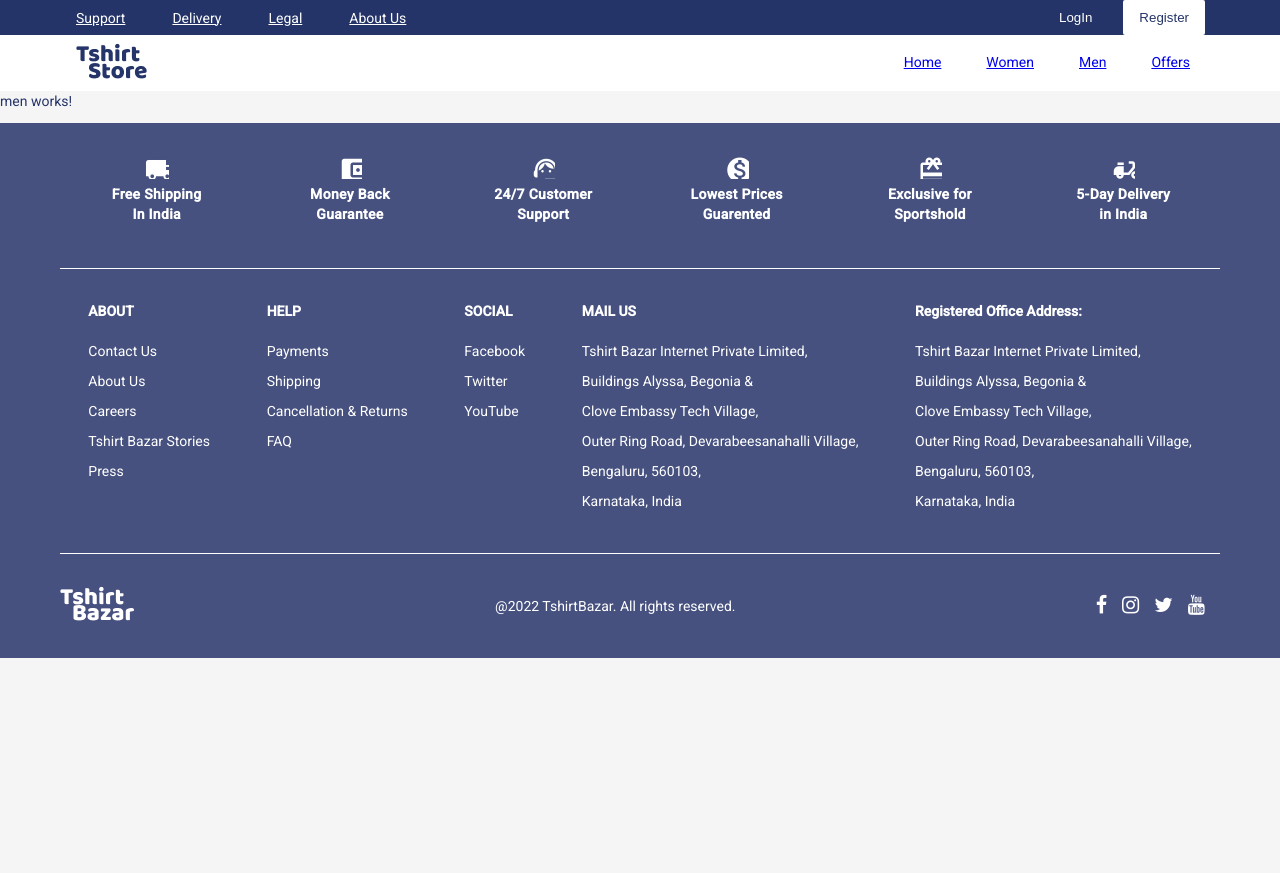
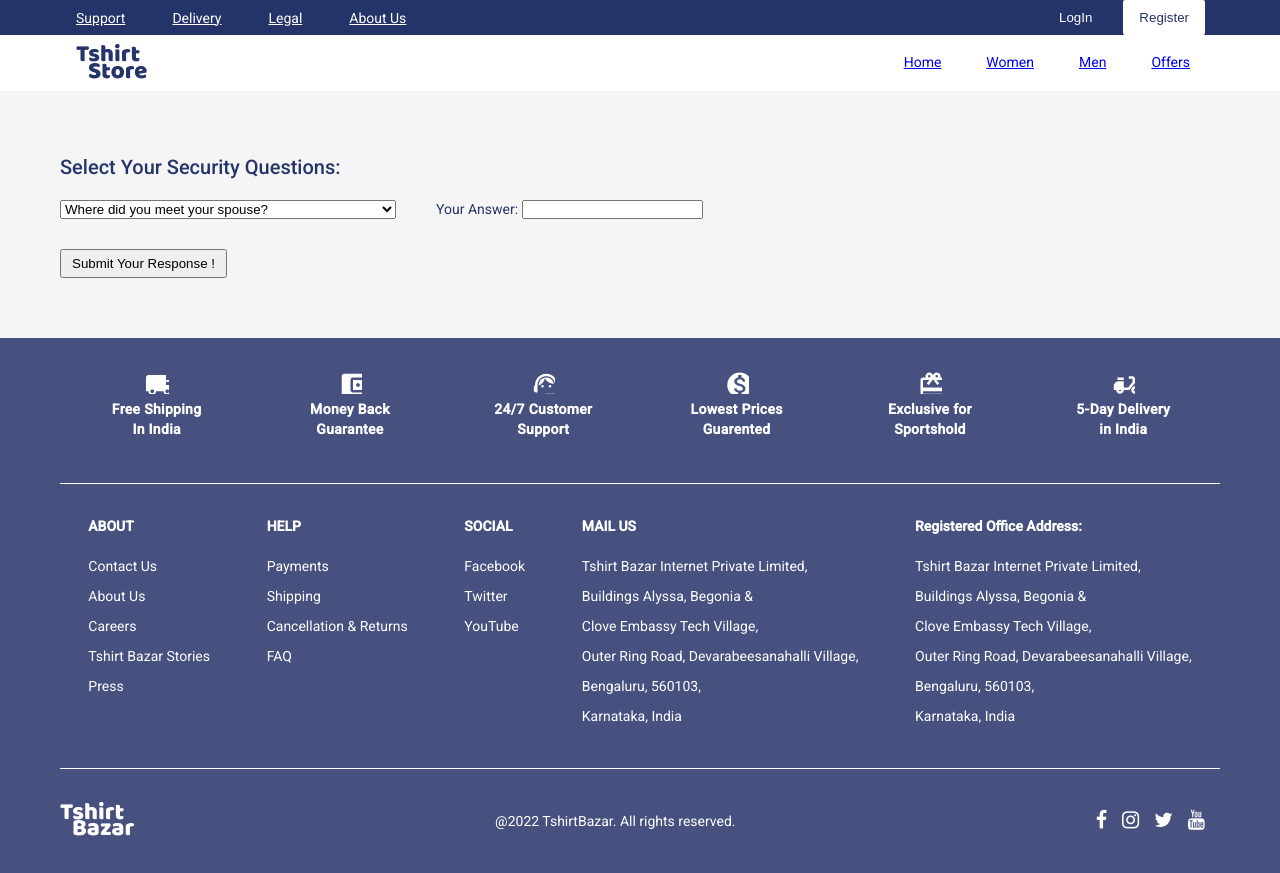
Before and after one commit to irfan-ansari-au28/tshirt-bazar, an Angular app: page /men in a window 1280 px wide. Before the commit the page ends 800 px from the top, so only its background shows below. Built offline with nearby package versions, Linux system fonts and the light colour scheme.

Commit message:
create security question and answer

```diff
--- a/src/app/app.module.ts
+++ b/src/app/app.module.ts
@@ -19,6 +19,7 @@ import { DividerComponent } from './component/divider/divider.component';
 import { BottomBarComponent } from './component/footer/bottom-bar/bottom-bar.component';
 import { FontAwesomeModule } from '@fortawesome/angular-fontawesome';
 import { ProductCardComponent } from './component/product-card/product-card.component';
+import { ReactiveFormsModule } from '@angular/forms';
 
 @NgModule({
   declarations: [
@@ -42,6 +43,7 @@ import { ProductCardComponent } from './component/product-card/product-card.comp
     MatIconModule,
     FontAwesomeModule,
     MatCardModule,
+    ReactiveFormsModule,
   ],
   providers: [],
   bootstrap: [AppComponent],
--- a/src/app/component/men/men.component.css
+++ b/src/app/component/men/men.component.css
@@ -0,0 +1,19 @@
+.container {
+  padding: 60px 0px;
+}
+
+.sec1 {
+  display: flex;
+  justify-content: flex-start;
+  align-items: center;
+}
+
+.que {
+  margin-left: 40px;
+}
+
+.button {
+  margin-top: 30px;
+  padding: 5px 10px;
+  cursor: pointer;
+}
--- a/src/app/component/men/men.component.html
+++ b/src/app/component/men/men.component.html
@@ -1 +1,20 @@
-<p>men works!</p>
+<div class="container">
+  <h2>Select Your Security Questions:</h2>
+  <div class="sec1">
+    <select
+      class="security"
+      name="security1"
+      (change)="selectChangeHandler($event)"
+    >
+      <option *ngFor="let que of secQues; let i = index" [id]="que.key">
+        {{ que.question }}
+      </option>
+    </select>
+
+    <div class="que">
+      <label for="ans">Your Answer: </label>
+      <input id="ans" type="text" [formControl]="ans" />
+    </div>
+  </div>
+  <button (click)="onSave()" class="button">Submit Your Response !</button>
+</div>
--- a/src/app/component/men/men.component.ts
+++ b/src/app/component/men/men.component.ts
@@ -1,15 +1,124 @@
 import { Component, OnInit } from '@angular/core';
+import { FormControl } from '@angular/forms';
 
 @Component({
   selector: 'app-men',
   templateUrl: './men.component.html',
-  styleUrls: ['./men.component.css']
+  styleUrls: ['./men.component.css'],
 })
 export class MenComponent implements OnInit {
+  data = {
+    keyValueMetadata: [],
+    securityChallenge: {
+      securityChallengeItems: [
+        {
+          key: '100',
+          orderIndex: -1,
+          question: 'Where did you meet your spouse?',
+        },
+        {
+          key: '101',
+          orderIndex: -1,
+          question: "What's your youngest child's nickname?",
+        },
+        {
+          key: '102',
+          orderIndex: -1,
+          question: "What's your oldest child's nickname?",
+        },
+        {
+          key: '103',
+          orderIndex: -1,
+          question: "What's your mother's maiden name?",
+        },
+        {
+          key: '104',
+          orderIndex: -1,
+          question: "What's your favourite uncle's name?",
+        },
+        {
+          key: '105',
+          orderIndex: -1,
+          question: 'What is the last name of your first boss?',
+        },
+        {
+          key: '106',
+          orderIndex: -1,
+          question: 'What was the make of your first car?',
+        },
+        {
+          key: '107',
+          orderIndex: -1,
+          question: 'What was the last name of your favorite teacher?',
+        },
+        {
+          key: '108',
+          orderIndex: -1,
+          question: 'Who is your favorite all time movie character?',
+        },
+        {
+          key: '109',
+          orderIndex: -1,
+          question: 'In which city were you born?',
+        },
+        {
+          key: '110',
+          orderIndex: -1,
+          question: 'What is your favourite colour?',
+        },
+        {
+          key: '111',
+          orderIndex: -1,
+          question: "What's the last name of your favourite musician?",
+        },
+        {
+          key: '112',
+          orderIndex: -1,
+          question: "What's the name of your favourite sport team?",
+        },
+        {
+          key: '113',
+          orderIndex: -1,
+          question: "What's the name of the street on which you grew up?",
+        },
+        {
+          key: '114',
+          orderIndex: -1,
+          question: "What's your favourite car brand?",
+        },
+      ],
+    },
+  };
 
-  constructor() { }
+  secQues = this.data.securityChallenge.securityChallengeItems;
 
-  ngOnInit(): void {
+  ans = new FormControl('');
+
+  selectedOption!: string;
+  response: { que: string; ans: string }[] = [];
+
+  selectChangeHandler(event: any) {
+    this.selectedOption = event.target.value;
+    console.log(event, 'et');
   }
 
+  onSave() {
+    // console.log('form saved', this.ans.value, this.selectedOption);
+    this.response.push({
+      que: this.selectedOption,
+      ans: this.ans.value,
+    });
+
+    console.log('submitted', this.response);
+    this.secQues = this.secQues.filter((que) => {
+      return this.selectedOption !== que.question;
+    });
+    console.log(this.secQues);
+
+    // alert('Thanks for your response !');
+  }
+
+  constructor() {}
+
+  ngOnInit(): void {}
 }
```
